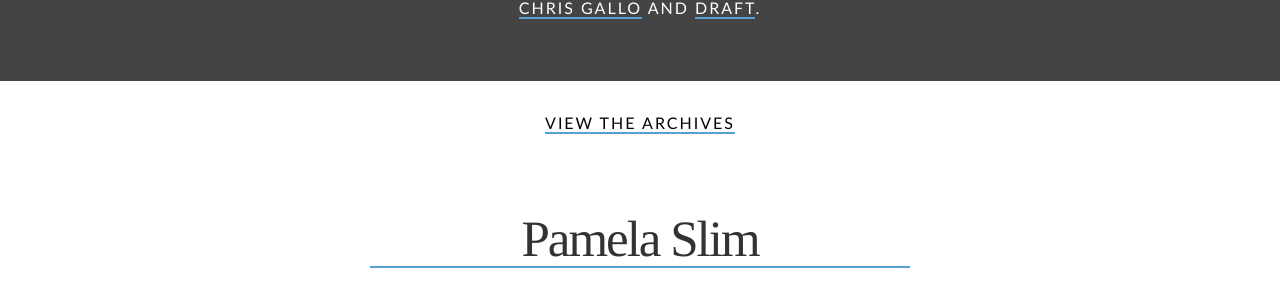
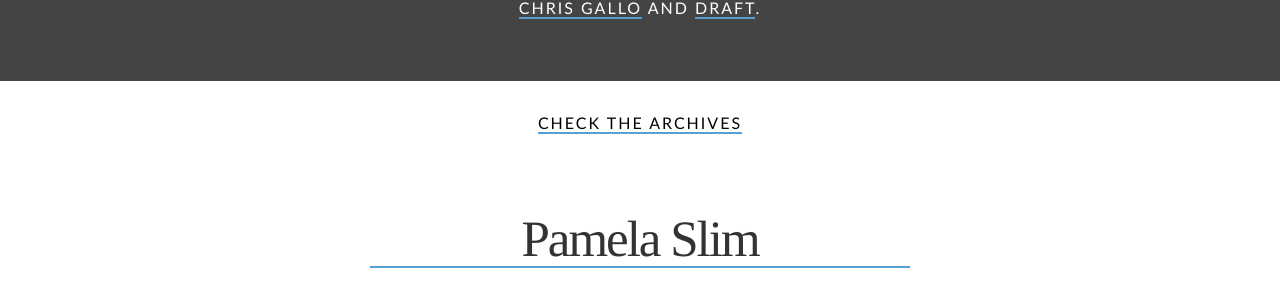
Before and after one commit to gallochris/people, a Jekyll site: the page built from index.html, in a window 1280 px wide and 900 px high. Shown: the part 147-454 px from the top of the window. Built offline with Jekyll 4.4.1, drawn with Linux system fonts in a browser that asks for light colours; Markdown is read by kramdown in place of the engine named in the settings; the list of posts is cut into pages by our own code.

Commit message:
adjusting link

```diff
--- a/index.html
+++ b/index.html
@@ -4,7 +4,7 @@
 ---
 
  <div class="rasheedwallace" style="padding: 1em">
-  <h3><a href="http://people.hotdogsandeggs.com/list">View the Archives</a></h3>
+  <h3><a href="http://people.hotdogsandeggs.com/list">Check the Archives</a></h3>
   </div>
 
 
```
